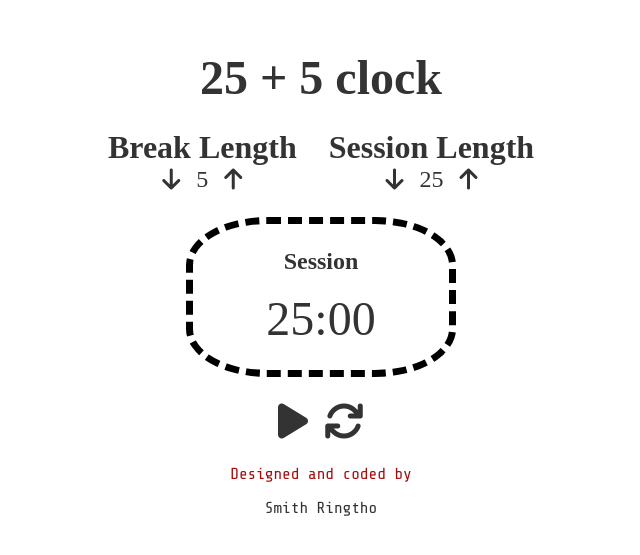
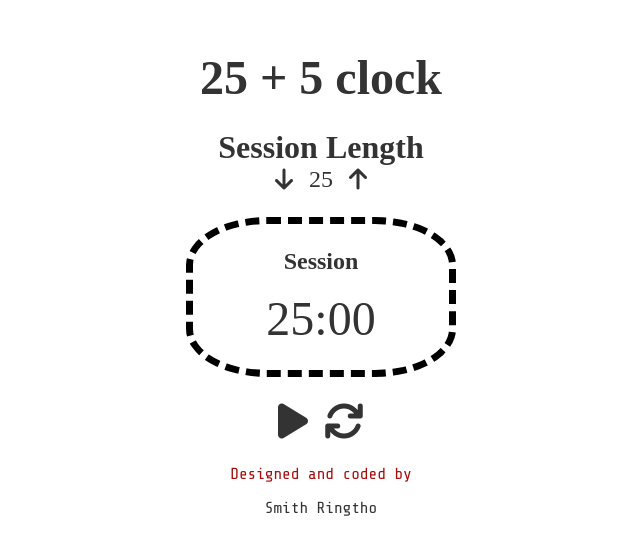
Before and after one commit to ringtho/25--5-clock, a React (Create React App) app: page / in a window 1280 px wide. Shown: the part 117-672 px from the top of the page, without its empty margins (319-959 px from the left). Built offline with nearby package versions, Linux system fonts and the light colour scheme.

Commit message:
Added start function for the timer

```diff
--- a/src/App.js
+++ b/src/App.js
@@ -1,55 +1,29 @@
 import React, { useState } from 'react'
-import BreakLength from './BreakLength'
+// import BreakLength from './BreakLength'
 import SessionLength from './SessionLength'
 import Timer from './Timer'
 
 function App () {
   const [timer, setTimer] = useState({
     breakTime: 5,
-    sessionTime: 25
+    sessionTime: 25,
+    isTimerOn: false,
+    mins: '25',
+    secs: '00'
   })
-
-  const [sessionTime, setSessionTime] = useState(25)
-  const [breakTime, setBreakTime] = useState(5)
-  const [isBreak, setIsBreak] = useState(false)
-  const countDownDeadline = isBreak ? breakTime * 60 : sessionTime * 60
-  const [totalTime, setTotalTime] = useState(countDownDeadline)
-  console.log(`sessionTime: ${sessionTime}`)
-  console.log(`totalTime: ${totalTime / 60}`)
-  console.log(isBreak)
-  console.log(`breakTime: ${breakTime}`)
 
   return (
     <div className="app">
       <h1>25 + 5 clock</h1>
       <div className='length-container'>
-        <BreakLength
-          timer={timer}
-          setTimer={setTimer}
-          breakTime={breakTime}
-          setBreakTime={setBreakTime}
-          isBreak={isBreak}
-          setTotalTime={setTotalTime}
-        />
+        {/* <BreakLength /> */}
         <SessionLength
           timer={timer}
           setTimer={setTimer}
-          setTotalTime={setTotalTime}
-          sessionTime={sessionTime}
-          setSessionTime={setSessionTime}
-          isBreak={isBreak}
-          setIsBreak={setIsBreak}
         />
       </div>
       <Timer
         timer={timer}
-        setTimer={setTimer}
-        totalTime={totalTime}
-        setTotalTime={setTotalTime}
-        sessionTime={sessionTime}
-        setSessionTime={setSessionTime}
-        setIsBreak={setIsBreak}
-        isBreak={isBreak}
       />
       <div className='footer'>
         <p className='coded-by'>Designed and coded by</p>
--- a/src/BreakLength.js
+++ b/src/BreakLength.js
@@ -1,73 +1,28 @@
-import React, { useRef, useEffect } from 'react'
-import PropTypes from 'prop-types'
+// import React, { useRef, useEffect } from 'react'
+// import PropTypes from 'prop-types'
 
-const BreakLength = (props) => {
-  const {
-    timer,
-    setTimer,
-    isBreak,
-    setBreakTime,
-    breakTime,
-    setTotalTime
-  } = props
-  const breakRef = useRef()
+// const BreakLength = () => {
+//   const breakRef = useRef()
 
-  const decrementBreak = () => {
-    setTimer(prev => {
-      if (prev.breakTime > 1 && prev.breakTime <= 60) {
-        return {
-          ...prev, breakTime: prev.breakTime - 1
-        }
-      } else {
-        return prev
-      }
-    })
-  }
+//   return (
+//         <div className='break-length'>
+//             <h3 id='break-label'>Break Length</h3>
+//             <div className='break-buttons'>
+//             <i
+//             className='fa fa-arrow-down'
+//             id='break-decrement'
+//             onClick></i>
+//             <div id='break-length' ref={breakRef}></div>
+//             <i
+//             className='fa fa-arrow-up'
+//             id='break-increment'
+//             ></i>
+//             </div>
+//         </div>
+//   )
+// }
 
-  const incrementBreak = () => {
-    setTimer(prev => {
-      if (prev.breakTime > 0 && prev.breakTime < 60) {
-        return {
-          ...prev, breakTime: prev.breakTime + 1
-        }
-      } else {
-        return prev
-      }
-    })
-  }
+// BreakLength.propTypes = {
+// }
 
-  useEffect(() => {
-    setBreakTime(breakRef.current?.innerText)
-    if (isBreak) {
-      setTotalTime(breakTime * 60)
-    }
-  })
-
-  return (
-        <div className='break-length'>
-            <h3 id='break-label'>Break Length</h3>
-            <div className='break-buttons'>
-            <i
-            className='fa fa-arrow-down'
-            id='break-decrement'
-            onClick={decrementBreak}></i>
-            <div id='break-length' ref={breakRef}>{timer.breakTime}</div>
-            <i
-            className='fa fa-arrow-up'
-            id='break-increment'
-            onClick={incrementBreak}></i>
-            </div>
-        </div>
-  )
-}
-
-BreakLength.propTypes = {
-  timer: PropTypes.object,
-  setTimer: PropTypes.func,
-  isBreak: PropTypes.bool,
-  setBreakTime: PropTypes.func,
-  breakTime: PropTypes.number,
-  setTotalTime: PropTypes.any
-}
-
-export default BreakLength
+// export default BreakLength
--- a/src/SessionLength.js
+++ b/src/SessionLength.js
@@ -1,47 +1,34 @@
-import React, { useEffect, useRef } from 'react'
+import React from 'react'
 import PropTypes from 'prop-types'
 
-const SessionLength = (props) => {
-  const {
-    timer,
-    setTimer,
-    setTotalTime,
-    setSessionTime,
-    sessionTime,
-    isBreak
-  } = props
-  const sessionRef = useRef()
-
-  const decrementSession = () => {
-    setTimer(prev => {
-      if (prev.sessionTime > 1 && prev.breakTime <= 60) {
+const SessionLength = ({ timer, setTimer }) => {
+  const increment = () => {
+    if (timer.sessionTime < 60 && !timer.isTimerOn) {
+      setTimer(prev => {
         return {
-          ...prev, sessionTime: prev.sessionTime - 1
+          ...prev,
+          sessionTime: prev.sessionTime + 1,
+          mins: prev.sessionTime + 1
         }
-      } else {
-        return prev
-      }
-    })
+      })
+    } else {
+      return timer
+    }
   }
 
-  const incrementSession = () => {
-    setTimer(prev => {
-      if (prev.sessionTime > 0 && prev.sessionTime < 60) {
+  const decrement = () => {
+    if (timer.sessionTime > 1 && !timer.isTimerOn) {
+      setTimer(prev => {
         return {
-          ...prev, sessionTime: prev.sessionTime + 1
+          ...prev,
+          sessionTime: prev.sessionTime - 1,
+          mins: prev.sessionTime - 1
         }
-      } else {
-        return prev
-      }
-    })
+      })
+    } else {
+      return timer
+    }
   }
-
-  useEffect(() => {
-    setSessionTime(sessionRef.current?.innerText)
-    if (!isBreak) {
-      setTotalTime(sessionTime * 60)
-    }
-  })
 
   return (
     <div className='session-length'>
@@ -50,14 +37,16 @@ const SessionLength = (props) => {
         <i
         className='fa fa-arrow-down'
         id='session-decrement'
-        onClick={decrementSession}></i>
-        <div id='session-length' ref={sessionRef}>
+        onClick={decrement}
+        ></i>
+        <div id='session-length'>
           {timer.sessionTime}
         </div>
         <i
         className='fa fa-arrow-up'
         id='session-increment'
-        onClick={incrementSession}></i>
+        onClick={increment}
+        ></i>
         </div>
     </div>
   )
@@ -65,11 +54,7 @@ const SessionLength = (props) => {
 
 SessionLength.propTypes = {
   timer: PropTypes.object,
-  setTimer: PropTypes.func,
-  setTotalTime: PropTypes.func,
-  sessionTime: PropTypes.number,
-  setSessionTime: PropTypes.func,
-  isBreak: PropTypes.bool
+  setTimer: PropTypes.func
 }
 
 export default SessionLength
--- a/src/Timer.js
+++ b/src/Timer.js
@@ -1,79 +1,108 @@
-import React, { useEffect, useRef, useState } from 'react'
+import React, { useRef, useState } from 'react'
 import PropTypes from 'prop-types'
 
-const Timer = ({ timer, setTimer, totalTime, setTotalTime, setIsBreak, isBreak }) => {
-  const [display, setDisplay] = useState(`${totalTime / 60}:00`)
-  const [secsFromInitialStart, setSecsFromInitialStart] = useState(0)
-  const [clock, setClock] = useState()
-  const [clockPaused, setClockPaused] = useState(false)
-  const [play, setPlay] = useState(false)
+const Timer = ({ timer }) => {
+  // const [display, setDisplay] = useState(`${totalTime / 60}:00`)
+  // const [secsFromInitialStart, setSecsFromInitialStart] = useState(0)
+  // const [clock, setClock] = useState()
+  // const [clockPaused, setClockPaused] = useState(false)
+
+  const [isBreak] = useState(false)
   const audioEl = useRef()
 
-  const startClockFn = () => {
-    setPlay(true)
-    const start = new Date()
-    let secsFromLastPaused = 0
-    if (clockPaused) {
-      secsFromLastPaused += secsFromInitialStart
-      setClockPaused(false)
-    }
-    setClock(setInterval(() => {
-      let current
-      current = Number(((new Date() - start) / 1000).toFixed())
-      current += secsFromLastPaused
-      setSecsFromInitialStart(current)
-      current = totalTime - current
-      const mins = (current / 60).toString().split('.')[0].padStart(2, '0')
-      const secs = (current % 60).toString().padStart(2, '0')
-      setDisplay(`${mins}:${secs}`)
-    }, 1000))
-    audioEl.current.play()
+  // const startClockFn = () => {
+  //   setPlay(true)
+  //   const start = new Date()
+  //   let secsFromLastPaused = 0
+  //   if (clockPaused) {
+  //     secsFromLastPaused += secsFromInitialStart
+  //     setClockPaused(false)
+  //   }
+  //   setClock(setInterval(() => {
+  //     let current
+  //     current = Number(((new Date() - start) / 1000).toFixed())
+  //     current += secsFromLastPaused
+  //     setSecsFromInitialStart(current)
+  //     current = totalTime - current
+  //     const mins = (current / 60).toString().split('.')[0].padStart(2, '0')
+  //     const secs = (current % 60).toString().padStart(2, '0')
+  //     setDisplay(`${mins}:${secs}`)
+  //   }, 1000))
+  //   audioEl.current.play()
+  // }
+  // useEffect(() => {
+  //   if (Number(secsFromInitialStart) === Number(totalTime)) {
+  //     clearInterval(clock)
+  //     setIsBreak(prev => !prev)
+  //     startClockFn()
+  //   }
+  // }, [secsFromInitialStart])
+
+  // const stopClockFn = () => {
+  //   clearInterval(clock)
+  //   setTimer({
+  //     breakTime: 5,
+  //     sessionTime: 25
+  //   })
+  //   setPlay(false)
+  //   setTotalTime(timer.sessionTime * 60)
+  //   setDisplay(`${totalTime / 60}:00`)
+  //   setIsBreak(false)
+  //   audioEl.current.pause()
+  //   audioEl.current.currentTime = 0
+  // }
+  // const pauseClockFn = () => {
+  //   setClockPaused(true)
+  //   clearInterval(clock)
+  //   setPlay(false)
+  // }
+  // const [secondsLeft, setSecondsLeft] = useState(timer.sessionTime * 60)
+  const [clock, setClock] = useState()
+
+  const start = () => {
+    const currentTime = Date.now()
+    const setTime = timer.sessionTime * 60 * 1000
+    const time = currentTime + setTime
+    const clock = setInterval(() => {
+      const secondsLeft = Math.round((time - Date.now()) / 1000)
+      console.log(secondsLeft)
+      if (secondsLeft === 3 && secondsLeft >= 0) {
+        audioEl.current.play()
+      } else if (secondsLeft === 0) {
+        clearInterval(clock)
+      }
+    }, 1000)
+    setClock(clock)
   }
-  useEffect(() => {
-    if (Number(secsFromInitialStart) === Number(totalTime)) {
-      clearInterval(clock)
-      setIsBreak(prev => !prev)
-      startClockFn()
-    }
-  }, [secsFromInitialStart])
 
-  const stopClockFn = () => {
-    clearInterval(clock)
-    setTimer({
-      breakTime: 5,
-      sessionTime: 25
-    })
-    setPlay(false)
-    setTotalTime(timer.sessionTime * 60)
-    setDisplay(`${totalTime / 60}:00`)
-    setIsBreak(false)
-    audioEl.current.pause()
-    audioEl.current.currentTime = 0
-  }
-  const pauseClockFn = () => {
-    setClockPaused(true)
-    clearInterval(clock)
-    setPlay(false)
-  }
+  // useEffect(() => {
+  //   if (secondsLeft === 0) {
+  //     clearInterval(clock)
+  //   }
+  // }, [secondsLeft, clock])
+  // useEffect(() => {
+  //   return () => clearInterval(clock)
+  // }, [clock])
+  // console.log(secondsLeft)
+
   return (
     <>
     <div className='timer'>
         <h4 id='timer-label'>{ isBreak ? 'Break Time' : 'Session'}</h4>
         <p id='time-left'>
-          {/* {display } */}
-          {!play && !clockPaused ? `${totalTime / 60}:00` : display }
+          {timer.mins}:{timer.secs}
         </p>
     </div>
     <div className='timer-control'>
     <div className='pause-play'>
         {
-        play
-          ? <i className='fa fa-pause' id='start_stop' onClick={pauseClockFn}></i>
-          : <i className='fa fa-play' id='start_stop' onClick={startClockFn}></i>
+        timer.isTimerOn
+          ? <i className='fa fa-pause' id='start_stop'></i>
+          : <i className='fa fa-play' id='start_stop' onClick={start}></i>
         }
     </div>
     <div className='refresh'>
-        <i className='fa fa-refresh' id='reset' onClick={stopClockFn}></i>
+        <i className='fa fa-refresh' id='reset'></i>
     </div>
     </div>
     <audio
@@ -87,12 +116,7 @@ const Timer = ({ timer, setTimer, totalTime, setTotalTime, setIsBreak, isBreak }
 }
 
 Timer.propTypes = {
-  timer: PropTypes.object,
-  totalTime: PropTypes.number,
-  setTimer: PropTypes.func,
-  setTotalTime: PropTypes.func,
-  setIsBreak: PropTypes.func,
-  isBreak: PropTypes.bool
+  timer: PropTypes.object
 }
 
 export default Timer
```
